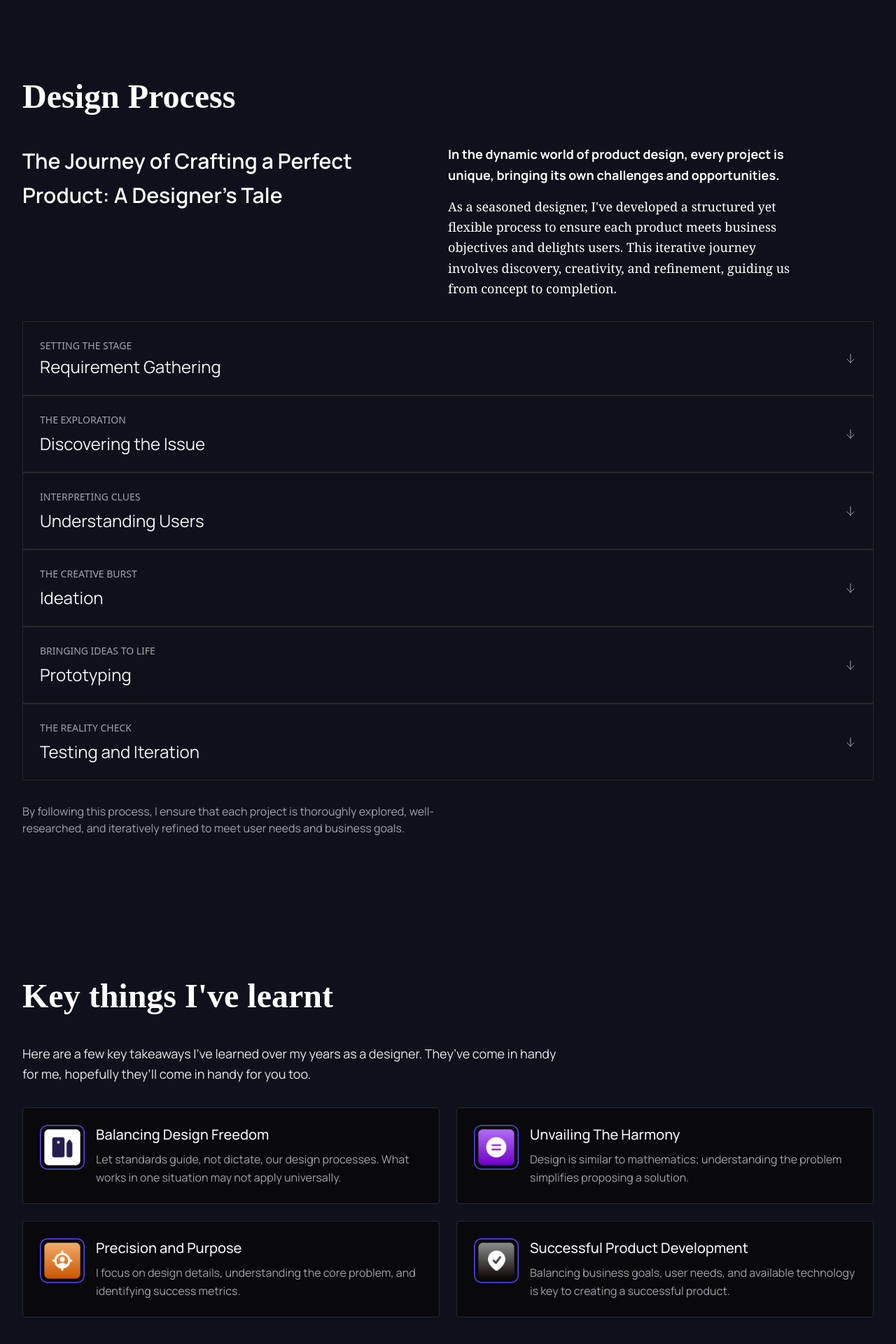
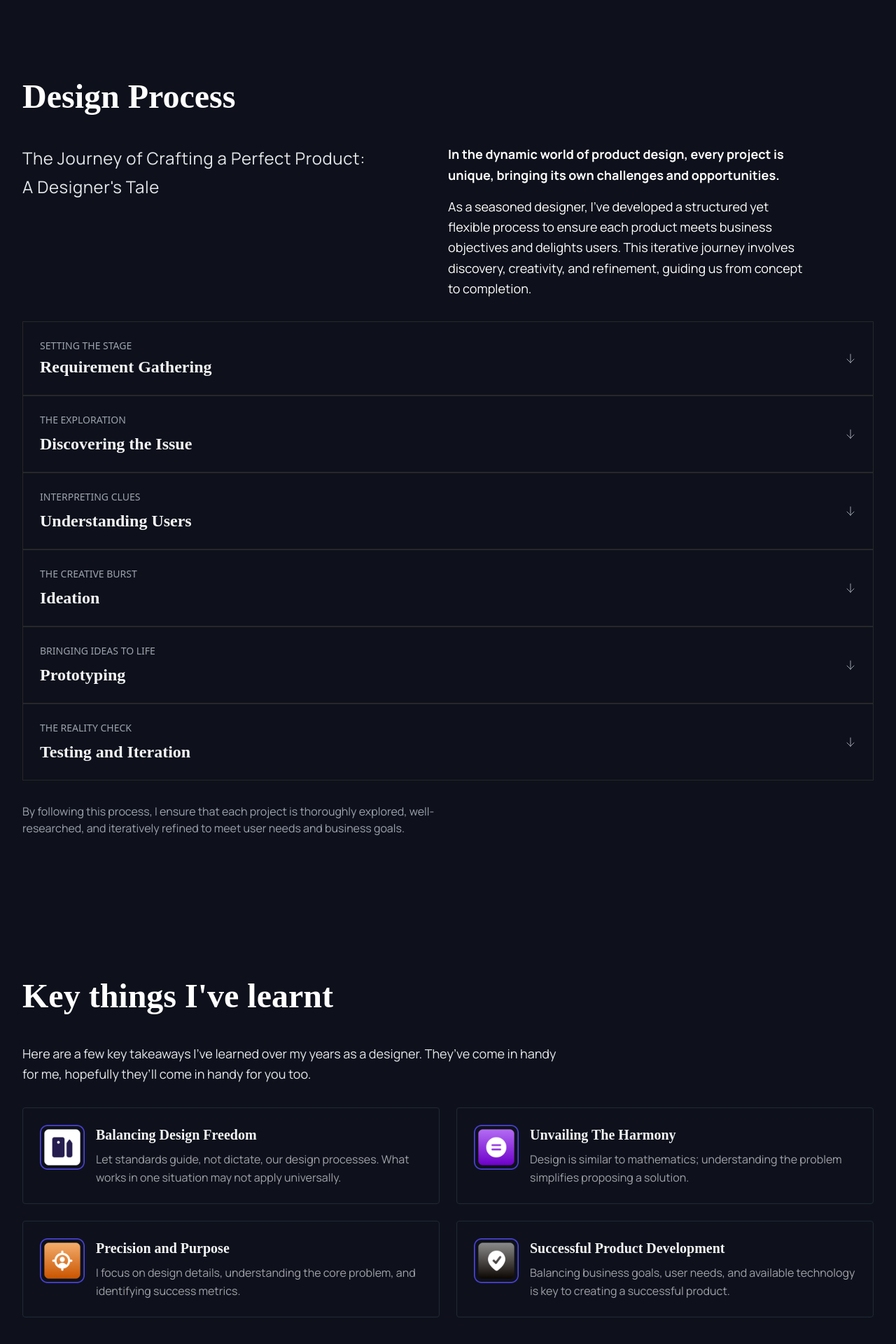
Before and after one commit to shezvar/segunfolio, a Next.js app: page /process in a window 1280 px wide. Shown: the part 170-2090 px from the top of the page at 70% size. Built offline with nearby package versions, Linux system fonts and the light colour scheme.

Commit message:
Adjusted mobile and desktop differences

```diff
--- a/src/app/page.tsx
+++ b/src/app/page.tsx
@@ -73,7 +73,7 @@ export default function Home() {
 
             <div className='mx-auto flex xl:max-w-5xl px-6 lg:px-8'>
               <div className='h-[100lvh] lg:h-[95lvh] flex-col justify-center items-center flex relative'>
-                <div className='relative flex flex-col items-center my-4 lg:my-24 py-2 lg:py-24 self-stretch mx-auto max-w-5xl text-center space-y-4 top-[-8rem] lg:top-0'>
+                <div className='relative flex flex-col items-center my-4 lg:my-24 py-4 lg:py-24 self-stretch mx-auto max-w-5xl text-center space-y-4 top-[-8rem] lg:top-0'>
                   <h1 className="text-3xl lg:text-[3rem] text-white font-[Lora] leading-normal font-black">I&lsquo;m <a href='https://www.linkedin.com/in/segun-oroyo/' target='_blank'>
                     <span className='underline underline-offset-8 decoration-indigo-500 decoration-4'>Segun</span></a>, a product designer with practical experience working and living in London</h1>
                   <p className="text-lg lg:text-[1.5rem] text-gray-200 mx-auto max-w-2xl leading-[1.7] tracking-wide">My expertise spans the <strong className='font-extrabold'>entire design process</strong>, from conducting research and gathering insights to creating wireframes and bringing digital products to life.</p>
--- a/src/app/process/page.tsx
+++ b/src/app/process/page.tsx
@@ -70,10 +70,12 @@ export default function About() {
                             <div className='w-full space-y-8'>
                                 <h1 className='text-[3rem] text-white font-[Lora] leading-normal font-black'>Design Process</h1>
                                 <div className='grid grid-cols-12 text-white'>
-                                    <h2 className='text-3xl font-semibold leading-relaxed col-span-full lg:col-span-5 mb-6 lg:mb-0'>The Journey of Crafting a Perfect Product: A Designer&apos;s Tale</h2>
+                                    <div className='mx-auto max-w-2xl col-span-full lg:col-span-5 mb-6 lg:mb-0'>
+                                        <h2 className='text-lg lg:text-[1.5rem] text-gray-200 leading-[1.7] tracking-wide'>The Journey of Crafting a Perfect Product: A Designer&apos;s Tale</h2>
+                                    </div>
                                     <div className='space-y-4 text-lg col-span-full lg:col-start-7 lg:col-span-5 leading-relaxed'>
                                         <p className='font-bold'>In the dynamic world of product design, every project is unique, bringing its own challenges and opportunities.</p>
-                                        <p className='font-serif'> As a seasoned designer, I&apos;ve developed a structured yet flexible process to ensure each product meets business objectives and delights users. This iterative journey involves discovery, creativity, and refinement, guiding us from concept to completion.</p>
+                                        <p className=''> As a seasoned designer, I&apos;ve developed a structured yet flexible process to ensure each product meets business objectives and delights users. This iterative journey involves discovery, creativity, and refinement, guiding us from concept to completion.</p>
                                     </div>
                                 </div>
 
--- a/src/app/process/process.tsx
+++ b/src/app/process/process.tsx
@@ -40,7 +40,7 @@ const ProcessBlock: React.FC = () => {
                         <div className='flex justify-between items-center cursor-pointer'>
                             <div className='space-y-1'>
                                 <h3 className='uppercase text-gray-400 text-sm font-sans group-hover:text-zinc-100'>Setting the Stage</h3>
-                                <p className='text-gray-100 text-2xl'>Requirement Gathering</p>
+                                <p className='text-gray-100 text-2xl font-lora font-bold'>Requirement Gathering</p>
                             </div>
                             <StateIndicator isActive={activeIndex === 0} />
                         </div>
@@ -59,7 +59,7 @@ const ProcessBlock: React.FC = () => {
                         <div className='flex justify-between items-center cursor-pointer'>
                             <div className='space-y-2'>
                                 <h3 className='uppercase text-gray-400 text-sm font-sans group-hover:text-zinc-100'>The Exploration</h3>
-                                <p className='text-gray-100 text-2xl'>Discovering the Issue</p>
+                                <p className='text-gray-100 text-2xl font-lora font-bold'>Discovering the Issue</p>
                             </div>
                             <StateIndicator isActive={activeIndex === 1} />
                         </div>
@@ -78,7 +78,7 @@ const ProcessBlock: React.FC = () => {
                         <div className='flex justify-between items-center cursor-pointer'>
                             <div className='space-y-2'>
                                 <h3 className='uppercase text-gray-400 text-sm font-sans group-hover:text-zinc-100'>Interpreting Clues</h3>
-                                <p className='text-gray-100 text-2xl'>Understanding Users</p>
+                                <p className='text-gray-100 text-2xl font-lora font-bold'>Understanding Users</p>
                             </div>
                             <StateIndicator isActive={activeIndex === 2} />
                         </div>
@@ -97,7 +97,7 @@ const ProcessBlock: React.FC = () => {
                         <div className='flex justify-between items-center cursor-pointer'>
                             <div className='space-y-2'>
                                 <h3 className='uppercase text-gray-400 text-sm font-sans group-hover:text-zinc-100'>The Creative Burst</h3>
-                                <p className='text-gray-100 text-2xl'>Ideation</p>
+                                <p className='text-gray-100 text-2xl font-lora font-bold'>Ideation</p>
                             </div>
                             <StateIndicator isActive={activeIndex === 3} />
                         </div>
@@ -116,7 +116,7 @@ const ProcessBlock: React.FC = () => {
                         <div className='flex justify-between items-center cursor-pointer'>
                             <div className='space-y-2'>
                                 <h3 className='uppercase text-gray-400 text-sm font-sans group-hover:text-zinc-100'>Bringing Ideas to Life</h3>
-                                <p className='text-gray-100 text-2xl'>Prototyping</p>
+                                <p className='text-gray-100 text-2xl font-lora font-bold'>Prototyping</p>
                             </div>
                             <StateIndicator isActive={activeIndex === 4} />
                         </div>
@@ -135,7 +135,7 @@ const ProcessBlock: React.FC = () => {
                         <div className='flex justify-between items-center cursor-pointer'>
                             <div className='space-y-2'>
                                 <h3 className='uppercase text-gray-400 text-sm font-sans group-hover:text-zinc-100'>The Reality Check</h3>
-                                <p className='text-gray-100 text-2xl'>Testing and Iteration</p>
+                                <p className='text-gray-100 text-2xl font-lora font-bold'>Testing and Iteration</p>
                             </div>
                             <StateIndicator isActive={activeIndex === 5} />
                         </div>
--- a/src/components/designPhilosophy.tsx
+++ b/src/components/designPhilosophy.tsx
@@ -5,43 +5,43 @@ export default function DesignPhilosophy() {
       <p className="text-lg text-gray-200 max-w-3xl leading-relaxed">Here are a few key takeaways I’ve learned over my years as a designer. They’ve come in handy for me, hopefully they’ll come in handy for you too.</p>
       <div className='grid grid-cols-1 lg:grid-cols-2 gap-6 text-zinc-400'>
 
-                  <div className='flex flex-col md:flex-row border border-gray-800 bg-zinc-950 gap-4 rounded h-full transition duration-500 p-6'>
+        <div className='flex flex-col md:flex-row border border-gray-800 bg-page gap-4 rounded h-full transition duration-500 p-6'>
           <div className='relative w-[5rem] h-[5rem] min-h-[4rem] min-w-[4rem] items-center justify-center text-white'>
             <img src='images/BalanceIcon.png' className="" />
           </div>
 
           <div className='space-y-2'>
-                      <h3 className='text-gray-100 text-xl font-medium'>Balancing Design Freedom</h3>
+            <h3 className='text-gray-100 text-xl font-lora font-bold'>Balancing Design Freedom</h3>
             <p className=" leading-relaxed">Let standards guide, not dictate, our design processes. What works in one situation may not apply universally.</p>
           </div>
         </div>
 
-                  <div className='flex flex-col md:flex-row border border-gray-800 bg-zinc-950 gap-4 rounded h-full transition duration-500 p-6'>
+        <div className='flex flex-col md:flex-row border border-gray-800 bg-page gap-4 rounded h-full transition duration-500 p-6'>
           <div className='w-[5rem] h-[5rem] min-h-[4rem] min-w-[4rem] items-center justify-center text-white'>
             <img src='images/HarmonyIcon.png' />
           </div>
           <div className='space-y-2'>
-                      <h3 className='text-gray-100 text-xl font-medium'>Unvailing The Harmony</h3>
+            <h3 className='text-gray-100 text-xl font-lora font-bold'>Unvailing The Harmony</h3>
             <p className="leading-relaxed">Design is similar to mathematics; understanding the problem simplifies proposing a solution.</p>
           </div>
         </div>
 
-                  <div className='flex flex-col md:flex-row border border-gray-800 bg-zinc-950 gap-4 rounded h-full transition duration-500 p-6'>
+        <div className='flex flex-col md:flex-row border border-gray-800 bg-page gap-4 rounded h-full transition duration-500 p-6'>
           <div className='w-[5rem] h-[5rem] min-h-[4rem] min-w-[4rem] items-center justify-center text-white'>
             <img src='images/PrecisionIcon.png' />
           </div>
           <div className='space-y-2'>
-                      <h3 className='text-gray-100 text-xl font-medium'>Precision and Purpose</h3>
+            <h3 className='text-gray-100 text-xl font-lora font-bold'>Precision and Purpose</h3>
             <p className="leading-relaxed">I focus on design details, understanding the core problem, and identifying success metrics.</p>
           </div>
         </div>
 
-                  <div className='flex flex-col md:flex-row border border-gray-800 bg-zinc-950 gap-4 rounded h-full transition duration-500 p-6'>
+        <div className='flex flex-col md:flex-row border border-gray-800 bg-page gap-4 rounded h-full transition duration-500 p-6'>
           <div className='w-[5rem] h-[5rem] min-h-[4rem] min-w-[4rem] items-center justify-center text-white'>
             <img src='images/SuccessIcon.png' />
           </div>
           <div className='space-y-2'>
-                      <h3 className='text-gray-100 text-xl font-medium'>Successful Product Development</h3>
+            <h3 className='text-gray-100 text-xl font-lora font-bold'>Successful Product Development</h3>
             <p className="leading-relaxed">Balancing business goals, user needs, and available technology is key to creating a successful product.</p>
           </div>
         </div>
```
Also changed, not shown: src/app/about/ExperienceBlock.tsx (+7 -7 lines), src/app/about/page.tsx (+9 -7 lines), src/app/archive/page.tsx (+5 -3 lines), src/components/itemCards.tsx (+5 -5 lines). Lines whose indentation alone changed are shown as unchanged.
